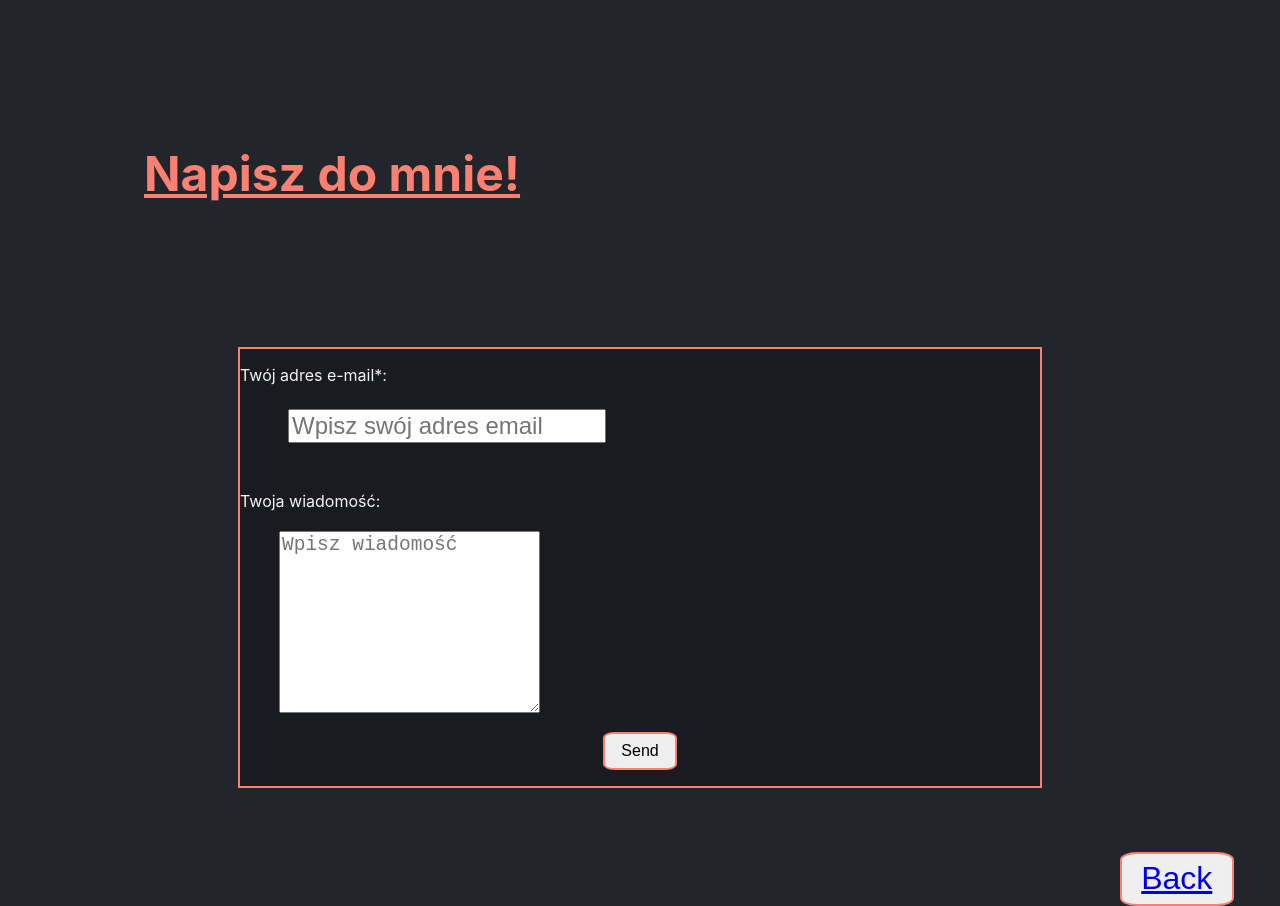
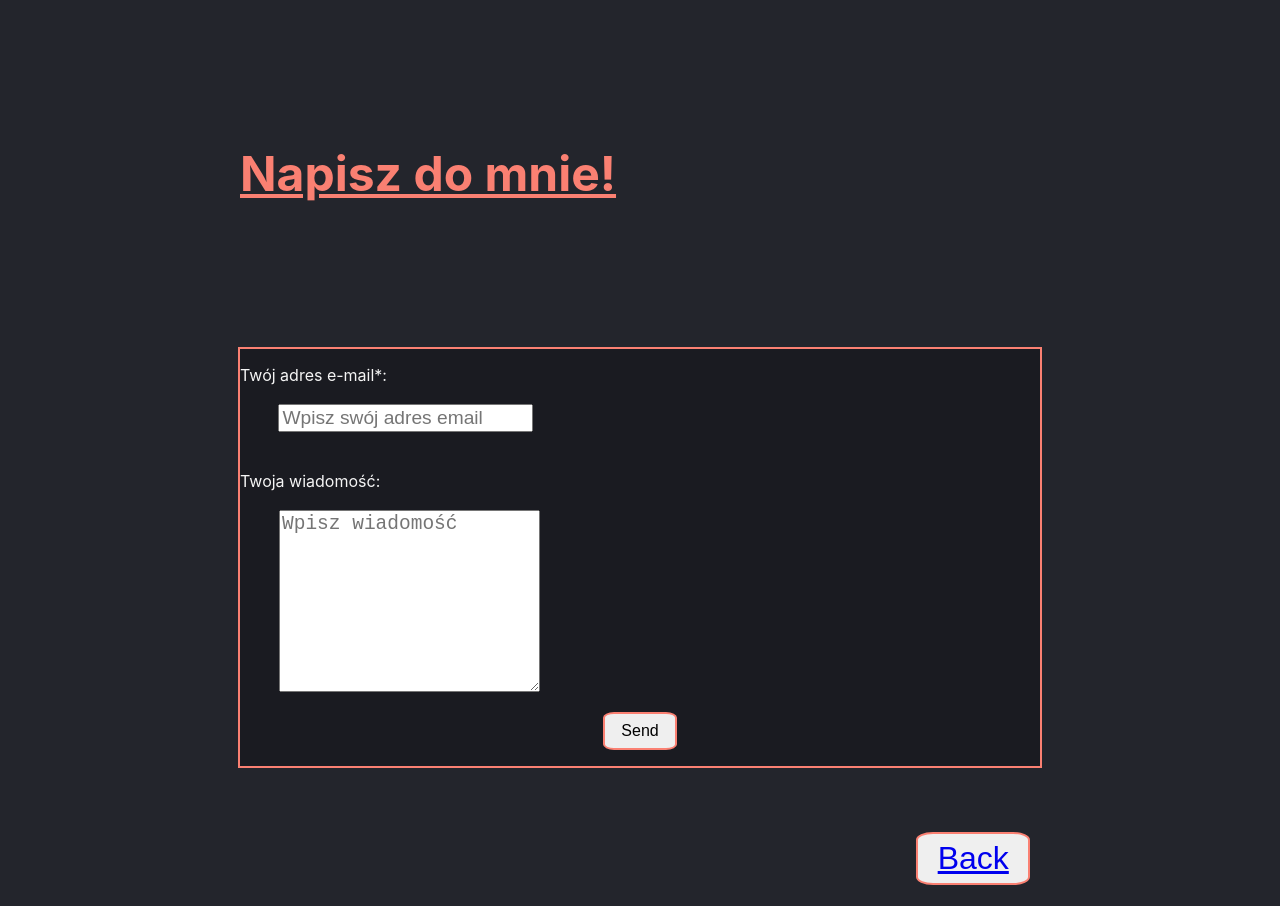
Before and after one commit to TomekSzaty/AboutMeForm, a plain HTML site: page index.html in a window 1280 px wide. After the commit the page ends 885 px from the top, so only its background shows below. Drawn offline with Linux system fonts and the light colour scheme.

Commit message:
style button 'back'

```diff
--- a/contact.css
+++ b/contact.css
@@ -13,7 +13,7 @@ h1 {
     color: salmon;
     font-size: 3em;
     margin: 3em ;
-    margin-right: 2em;
+    margin-left: 5em;
 }
 
 .grid-container {
@@ -21,6 +21,7 @@ h1 {
     max-width: 800px;
     margin: 0 auto;
     background: #1A1B21;
+    position: relative;
     /* display: grid;
     grid-template-columns: 80vw;
     grid-template-rows: 30vh; */
@@ -32,7 +33,7 @@ h1 {
     display: block;
 }
 #mail {
-    font-size: 1.5em;
+    font-size: 1.2em;
     margin-left: 2em;
     margin-bottom: 2em;
 }
@@ -57,4 +58,7 @@ h1 {
     font-size: 2em;
     margin-top: 2em;
     margin-left: 35em;
+    position: absolute ;
+    right: 250px;
+    bottom: auto;
 }
```
